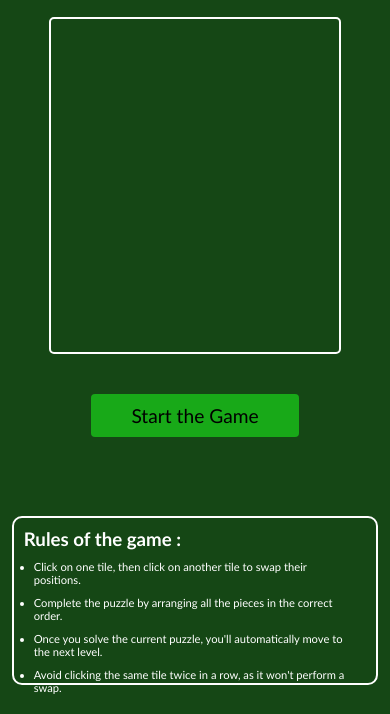
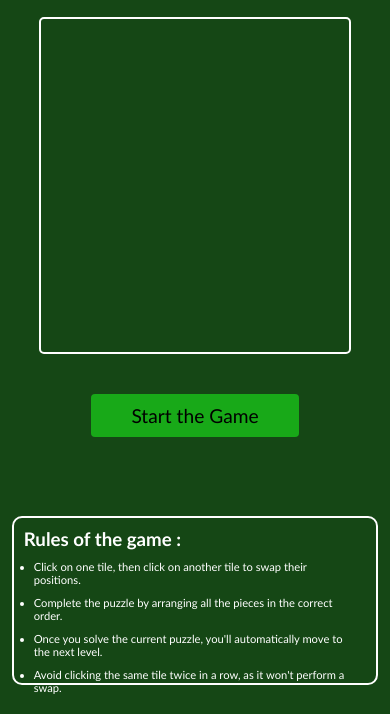
Before and after one commit to Rahul-git00/Puzzle-game, a plain HTML site: page index.html in a window 390 px wide. Shown: the part 130-844 px from the top of the page. Drawn offline with Linux system fonts and the light colour scheme.

Commit message:
Add files via upload

```diff
--- a/puzzle.css
+++ b/puzzle.css
@@ -33,6 +33,7 @@
         .tile{
             font-size: 5rem;
             text-align: center;
+            background-repeat: no-repeat;
         }
 
         .result{
@@ -63,7 +64,7 @@
             }
             .puzzle{
                 height: 40%;
-                width: 75%;
+                width: 80%;
             }
             .result{
                 font-size: 1.2rem;
```
